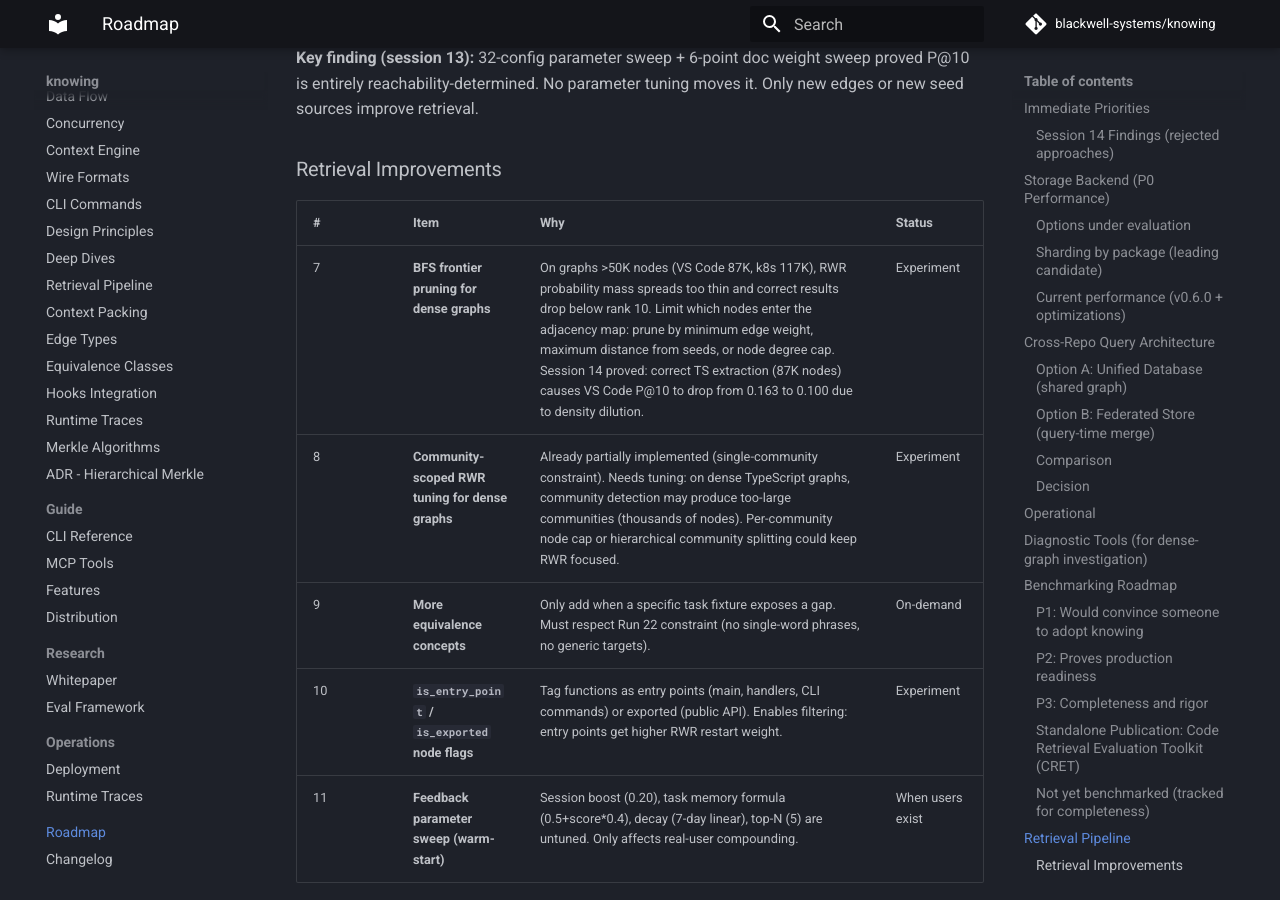
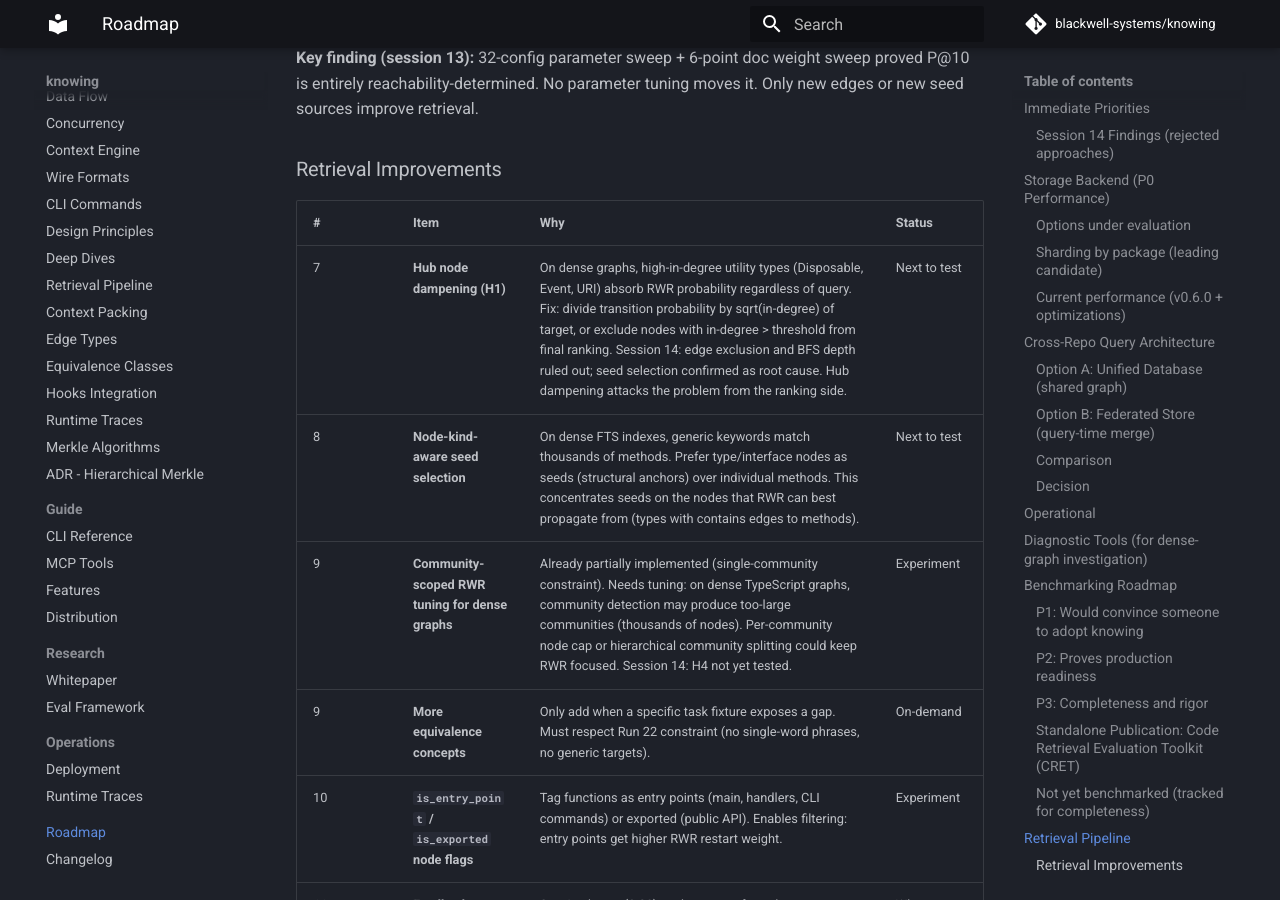
Before and after one commit to blackwell-systems/knowing, an MkDocs documentation site: the page built from docs/roadmap.md, in a window 1280 px wide and 900 px high, scrolled down 9181 px. Built offline with MkDocs 1.6.1 and Material for MkDocs 9.7.7, drawn with Linux system fonts in a browser that asks for light colours; comment, search, counter and statistics services are not loaded.

Commit message:
docs: roadmap update (hub dampening + node-kind seed selection as next hypotheses)

```diff
--- a/docs/roadmap.md
+++ b/docs/roadmap.md
@@ -226,8 +226,9 @@ P@10=0.210 (Run 25, 167 tasks, 9 repos). 1.56x vs codegraph, 2.80x vs GitNexus,
 
 | # | Item | Why | Status |
 |---|------|-----|--------|
-| 7 | **BFS frontier pruning for dense graphs** | On graphs >50K nodes (VS Code 87K, k8s 117K), RWR probability mass spreads too thin and correct results drop below rank 10. Limit which nodes enter the adjacency map: prune by minimum edge weight, maximum distance from seeds, or node degree cap. Session 14 proved: correct TS extraction (87K nodes) causes VS Code P@10 to drop from 0.163 to 0.100 due to density dilution. | Experiment |
-| 8 | **Community-scoped RWR tuning for dense graphs** | Already partially implemented (single-community constraint). Needs tuning: on dense TypeScript graphs, community detection may produce too-large communities (thousands of nodes). Per-community node cap or hierarchical community splitting could keep RWR focused. | Experiment |
+| 7 | **Hub node dampening (H1)** | On dense graphs, high-in-degree utility types (Disposable, Event, URI) absorb RWR probability regardless of query. Fix: divide transition probability by sqrt(in-degree) of target, or exclude nodes with in-degree > threshold from final ranking. Session 14: edge exclusion and BFS depth ruled out; seed selection confirmed as root cause. Hub dampening attacks the problem from the ranking side. | Next to test |
+| 8 | **Node-kind-aware seed selection** | On dense FTS indexes, generic keywords match thousands of methods. Prefer type/interface nodes as seeds (structural anchors) over individual methods. This concentrates seeds on the nodes that RWR can best propagate from (types with contains edges to methods). | Next to test |
+| 9 | **Community-scoped RWR tuning for dense graphs** | Already partially implemented (single-community constraint). Needs tuning: on dense TypeScript graphs, community detection may produce too-large communities (thousands of nodes). Per-community node cap or hierarchical community splitting could keep RWR focused. Session 14: H4 not yet tested. | Experiment |
 | 9 | **More equivalence concepts** | Only add when a specific task fixture exposes a gap. Must respect Run 22 constraint (no single-word phrases, no generic targets). | On-demand |
 | 10 | **`is_entry_point` / `is_exported` node flags** | Tag functions as entry points (main, handlers, CLI commands) or exported (public API). Enables filtering: entry points get higher RWR restart weight. | Experiment |
 | 11 | **Feedback parameter sweep (warm-start)** | Session boost (0.20), task memory formula (0.5+score*0.4), decay (7-day linear), top-N (5) are untuned. Only affects real-user compounding. | When users exist |
```
